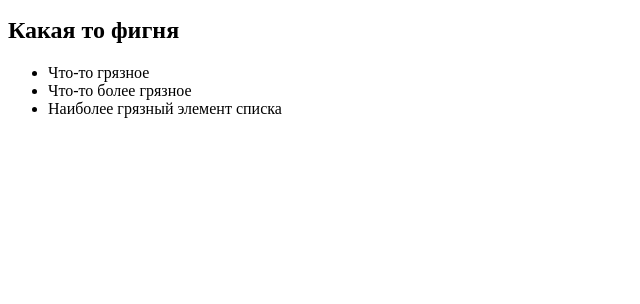
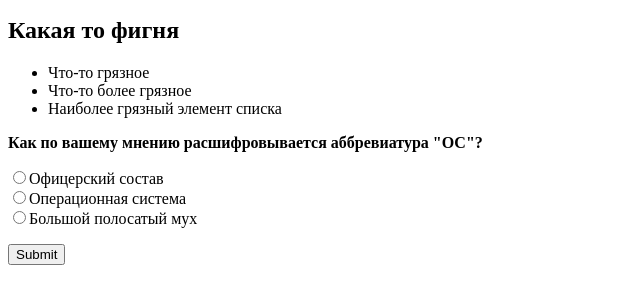
Before and after one commit to gveclipse/gitIceberg.github.io, a plain HTML site: page index.html in a window 1280 px wide. Shown: the part 36-340 px from the top of the page, without its empty margins (0-640 px from the left). Drawn offline with Linux system fonts and the light colour scheme; files that its build step writes are made by us from their sources.

Commit message:
Vladislav
123

```diff
--- a/index.html
+++ b/index.html
@@ -16,6 +16,14 @@
 			<li class="ololo__item  ololo__item--active">Наиболее грязный элемент списка</li>
 		</ul>
 
+
     <!-- Добавьте код сюда -->
+         <form action="handler.php">
+  			<p><b>Как по вашему мнению расшифровывается аббревиатура &quot;ОС&quot;?</b></p>
+  				<p><input type="radio" name="answer" value="a1">Офицерский состав<br>
+  				<input type="radio" name="answer" value="a2">Операционная система<br>
+  				<input type="radio" name="answer" value="a3">Большой полосатый мух</p>
+  				<p><input type="submit"></p>
+ 			</form>
   	</body>
 </html>
```
